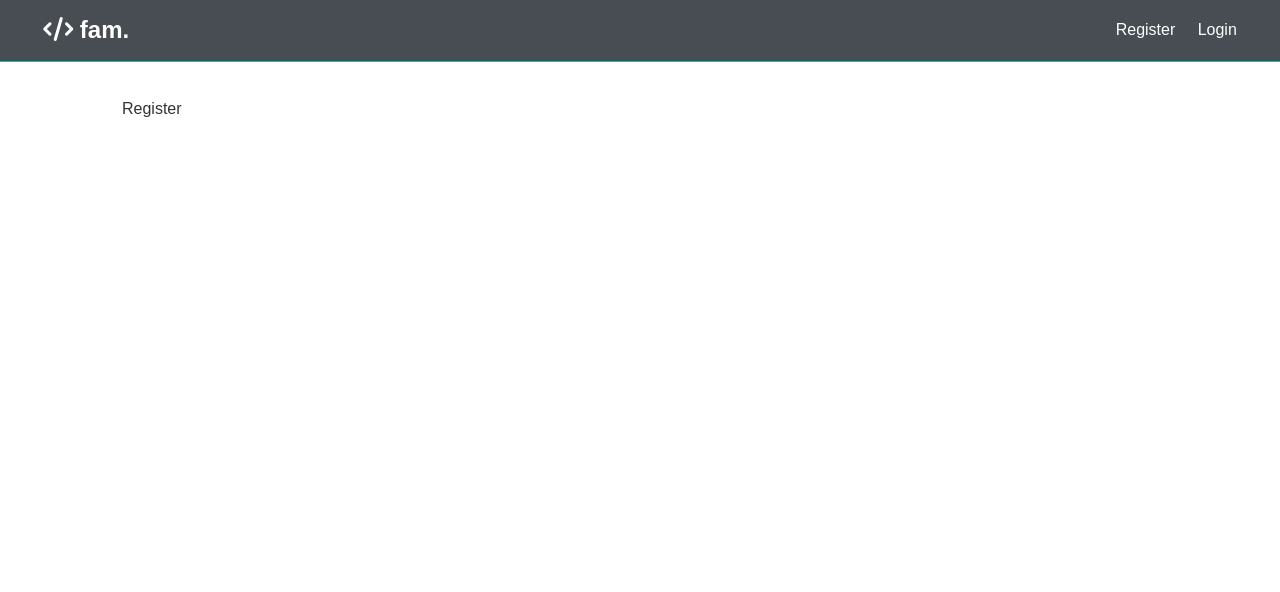
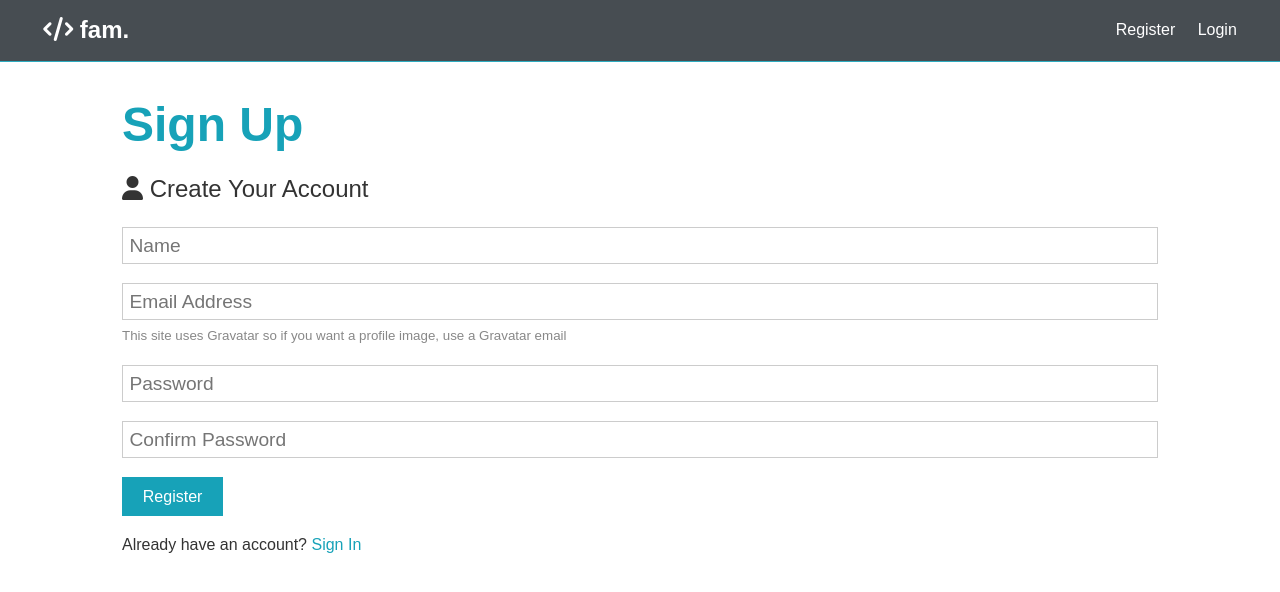
Before and after one commit to m1g/fam, a React (Create React App) app in the folder client/: page /register in a window 1280 px wide. Shown: the top 592 px of the page. Built offline with nearby package versions, Linux system fonts and the light colour scheme.

Commit message:
adds login routes. starts setup for redux

```diff
--- a/client/src/components/auth/Login.js
+++ b/client/src/components/auth/Login.js
@@ -1,7 +1,55 @@
-import React from 'react'
+import React, { useState } from 'react';
+import { Link } from 'react-router-dom';
 
 const Login = () => {
-  return <div>Login</div>
-}
+  const [formData, setFormData] = useState({
+    email: '',
+    password: ''
+  });
 
-export default Login
+  const { email, password } = formData;
+
+  const onChange = e =>
+    setFormData({ ...formData, [e.target.name]: e.target.value });
+  const onSubmit = async e => {
+    e.preventDefault();
+    console.log('SUCCESS:', formData);
+  };
+
+  return (
+    <>
+      <h1 className="large text-primary">Sign In</h1>
+      <p className="lead">
+        <i className="fas fa-user"></i> Sign into your account
+      </p>
+      <form className="form" onSubmit={e => onSubmit(e)}>
+        <div className="form-group">
+          <input
+            type="email"
+            placeholder="Email Address"
+            name="email"
+            value={email}
+            onChange={e => onChange(e)}
+            required
+          />
+        </div>
+        <div className="form-group">
+          <input
+            type="password"
+            placeholder="Password"
+            name="password"
+            minLength="6"
+            value={password}
+            onChange={e => onChange(e)}
+          />
+        </div>
+        <input type="submit" className="btn btn-primary" value="Login" />
+      </form>
+      <p className="my-1">
+        Don't have an account? <Link to="/register">Sign Up</Link>
+      </p>
+    </>
+  );
+};
+
+export default Login;
--- a/client/src/components/auth/Register.js
+++ b/client/src/components/auth/Register.js
@@ -1,7 +1,84 @@
-import React from 'react'
+import React, { useState } from 'react';
+import { Link } from 'react-router-dom';
 
 const Register = () => {
-  return <div>Register</div>
+  const [ formData, setFormData ] = useState({
+    name: '',
+    email: '',
+    password: '',
+    password2: ''
+  });
+
+  const { name, email, password, password2 } = formData;
+
+  const onChange = e => setFormData({ ...formData, [e.target.name]: e.target.value })
+  const onSubmit = async e => {
+    e.preventDefault();
+    if(password !== password2) {
+      console.log('Passwords do not match');
+    } else {
+      console.log('SUCCESS:', formData)
+    }
+  }
+
+  return (
+    <>
+      <h1 className="large text-primary">Sign Up</h1>
+      <p className="lead">
+        <i className="fas fa-user"></i> Create Your Account
+      </p>
+      <form className="form" onSubmit={e => onSubmit(e)}>
+        <div className="form-group">
+          <input
+            type="text"
+            placeholder="Name"
+            name="name"
+            value={name}
+            onChange={e => onChange(e)}
+            required
+          />
+        </div>
+        <div className="form-group">
+          <input
+            type="email"
+            placeholder="Email Address"
+            name="email"
+            value={email}
+            onChange={e => onChange(e)}
+            required
+          />
+          <small className="form-text">
+            This site uses Gravatar so if you want a profile image, use a
+            Gravatar email
+          </small>
+        </div>
+        <div className="form-group">
+          <input
+            type="password"
+            placeholder="Password"
+            name="password"
+            minLength="6"
+            value={password}
+            onChange={e => onChange(e)}
+          />
+        </div>
+        <div className="form-group">
+          <input
+            type="password"
+            placeholder="Confirm Password"
+            name="password2"
+            minLength="6"
+            value={password2}
+            onChange={e => onChange(e)}
+          />
+        </div>
+        <input type="submit" className="btn btn-primary" value="Register" />
+      </form>
+      <p className="my-1">
+        Already have an account? <Link to="/login">Sign In</Link>
+      </p>
+    </>
+  );
 }
 
 export default Register
```
Also changed, not shown: client/src/img/showcase.jpg.
